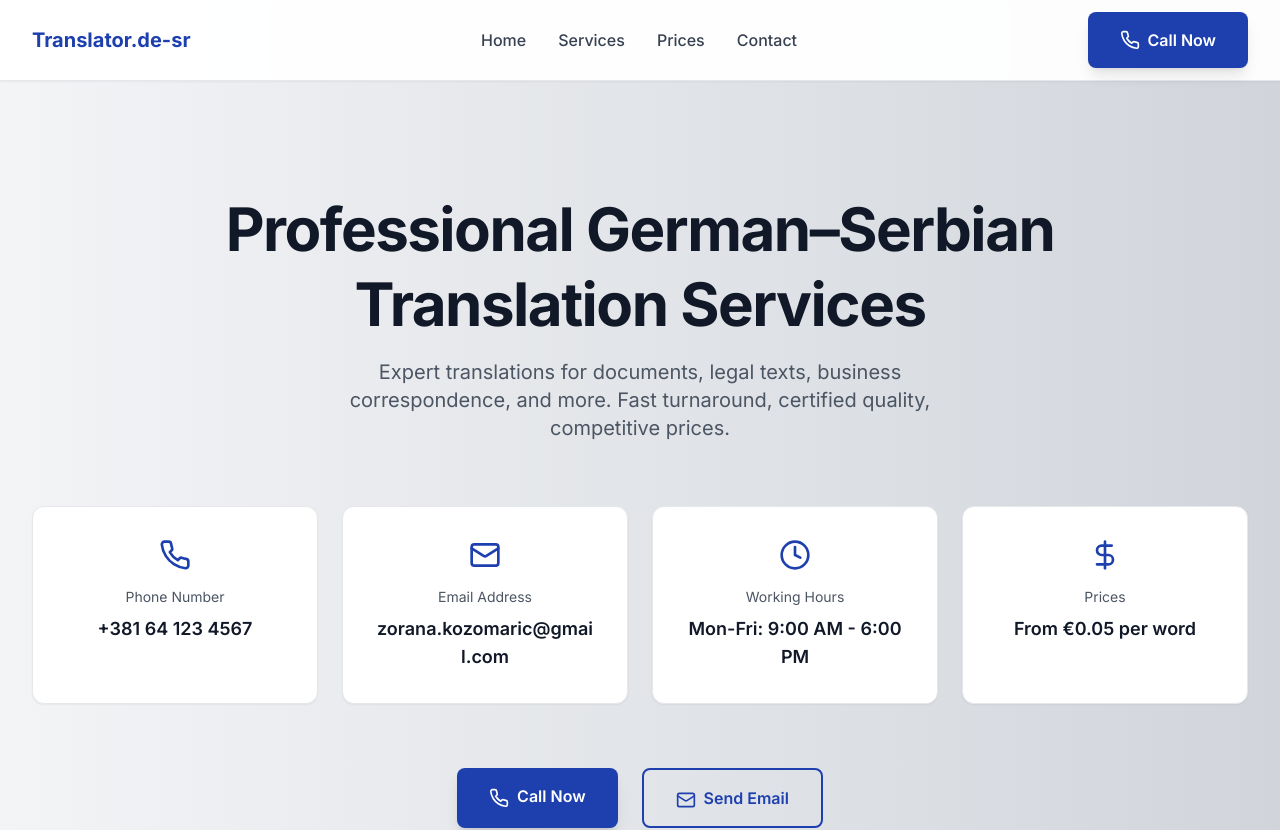
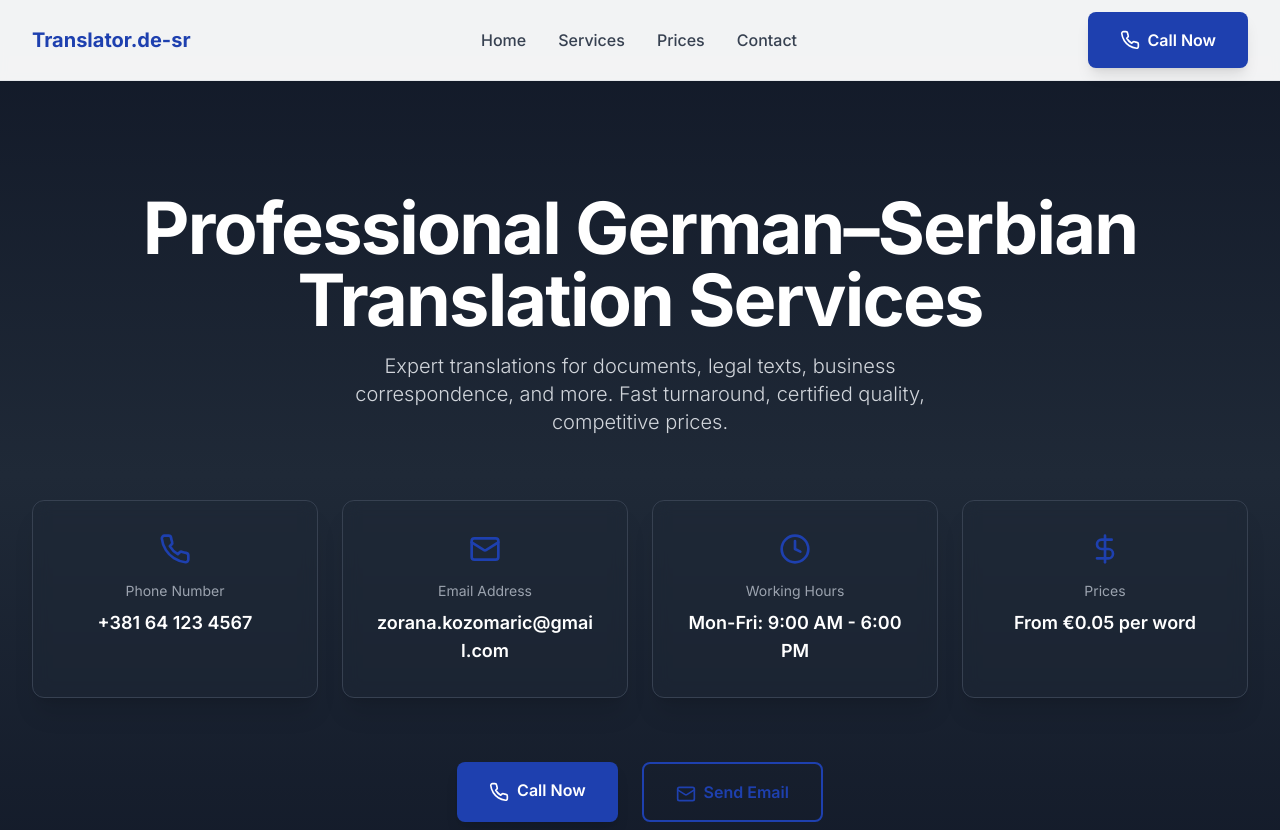
Before and after one commit to andrijamarjan-eng/translator-website, a Next.js app: page / in a window 1280 px wide. Shown: the top 830 px of the page. Built offline with nearby package versions, Linux system fonts and the light colour scheme.

Commit message:
Futuristički tamni Hero

```diff
--- a/app/components/Hero.tsx
+++ b/app/components/Hero.tsx
@@ -52,7 +52,7 @@ export default function Hero() {
   }
 
   return (
-    <section id="home" className="pt-32 pb-16 sm:pt-40 sm:pb-24 lg:pt-48 lg:pb-32 bg-gradient-to-r from-gray-100 to-gray-300">
+    <section id="home" className="pt-32 pb-16 sm:pt-40 sm:pb-24 lg:pt-48 lg:pb-32 bg-gradient-to-b from-gray-900 via-gray-800 to-gray-900">
       <div className="container-wide">
         {/* Headline */}
         <motion.div
@@ -61,10 +61,10 @@ export default function Hero() {
           transition={{ duration: 0.8 }}
           className="text-center mb-12 sm:mb-16"
         >
-          <h1 className="text-gray-900 mb-4 leading-tight">
+          <h1 className="text-white mb-4 leading-tight font-bold text-5xl sm:text-6xl lg:text-7xl">
             Professional German–Serbian<br />Translation Services
           </h1>
-          <p className="text-lg sm:text-xl text-gray-600 max-w-2xl mx-auto leading-relaxed">
+          <p className="text-lg sm:text-xl text-gray-300 max-w-2xl mx-auto leading-relaxed font-light">
             Expert translations for documents, legal texts, business correspondence, and more. Fast turnaround, certified quality, competitive prices.
           </p>
         </motion.div>
@@ -82,11 +82,11 @@ export default function Hero() {
             const content = (
               <motion.div
                 variants={itemVariants}
-                className="info-card h-full flex flex-col items-center text-center hover:border-accent transition-colors duration-300"
+                className="bg-gray-800/50 backdrop-blur border border-gray-700 hover:border-accent rounded-xl p-6 sm:p-8 shadow-xl hover:shadow-2xl transition-all duration-300 h-full flex flex-col items-center text-center"
               >
                 <Icon className="w-8 h-8 text-accent mb-4" />
-                <p className="text-sm text-gray-600 mb-2">{card.label}</p>
-                <p className="text-base sm:text-lg font-semibold text-gray-900 break-all">
+                <p className="text-sm text-gray-400 mb-2">{card.label}</p>
+                <p className="text-base sm:text-lg font-semibold text-white break-all">
                   {card.value}
                 </p>
               </motion.div>
@@ -110,11 +110,11 @@ export default function Hero() {
           viewport={{ once: true }}
           className="flex flex-col sm:flex-row gap-4 sm:gap-6 justify-center"
         >
-          <a href="tel:+381641234567" className="btn-primary text-center">
+          <a href="tel:+381641234567" className="btn-primary text-center hover:shadow-2xl transition-all">
             <Phone className="inline mr-2" size={20} />
             Call Now
           </a>
-          <a href="mailto:zorana.kozomaric@gmail.com" className="btn-secondary text-center">
+          <a href="mailto:zorana.kozomaric@gmail.com" className="btn-secondary text-center hover:shadow-2xl transition-all">
             <Mail className="inline mr-2" size={20} />
             Send Email
           </a>
```
